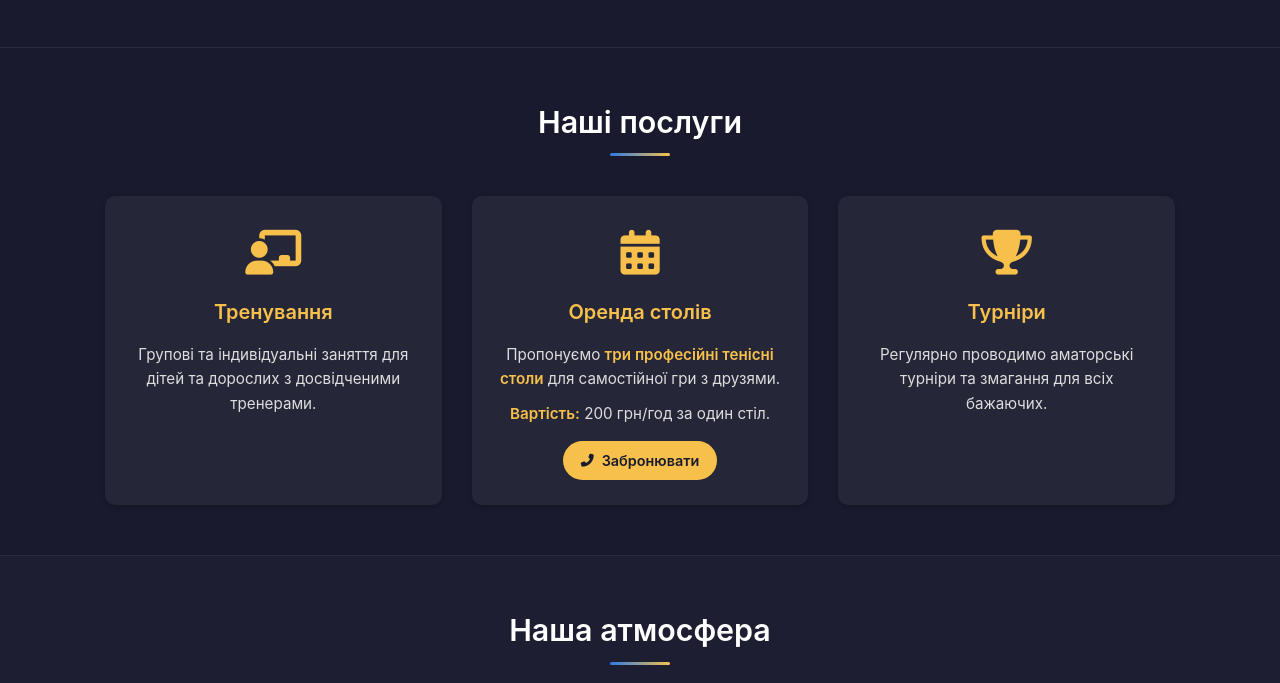
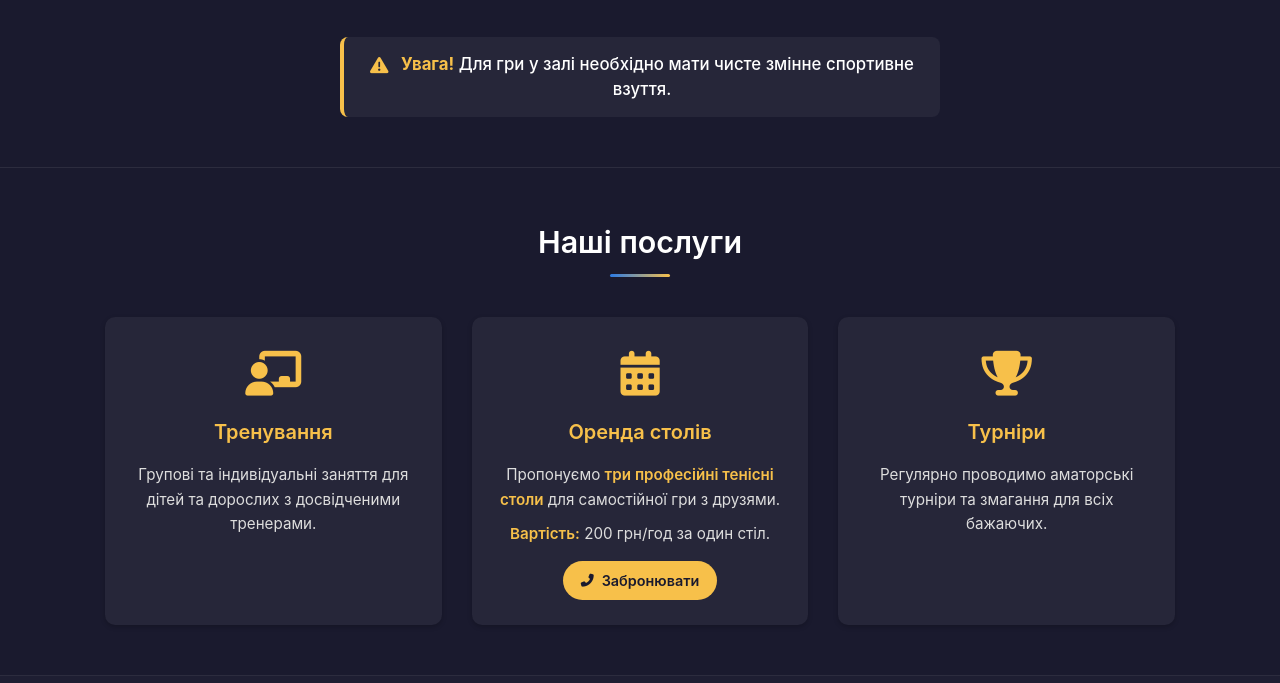
Before and after one commit to ivancheban/toni-tops-club, a plain HTML site: page index.html in a window 1280 px wide. Shown: the part 1017-1700 px from the top of the page. Drawn offline with Linux system fonts and the light colour scheme.

Commit message:
added warning about shoes

```diff
--- a/index.html
+++ b/index.html
@@ -5,10 +5,10 @@
     <meta name="viewport" content="width=device-width, initial-scale=1.0">
 
     <!-- Updated Description -->
-    <meta name="description" content="Клуб настільного тенісу TONI-TOPS у Крюківщині (біля Гатного). Забронювати стіл, тренування, оренда столів, турніри. Контакти та адреса.">
+    <meta name="description" content="Клуб настільного тенісу TONI-TOPS у Крюківщині (біля Гатного). Забронювати стіл, тренування, оренда столів, турніри. Потрібне змінне взуття!">
 
     <!-- Added Keywords Meta Tag -->
-    <meta name="keywords" content="настільний теніс крюківщина, настільний теніс гатне, теніс гатне, теніс крюківщина, оренда столу теніс, тренування настільний теніс">
+    <meta name="keywords" content="настільний теніс крюківщина, настільний теніс гатне, теніс гатне, теніс крюківщина, оренда столу теніс, тренування настільний теніс, змінне взуття теніс">
 
     <!-- Updated Title -->
     <title>Настільний Теніс Крюківщина (Гатне) | Клуб TONI-TOPS</title>
@@ -35,7 +35,6 @@
 
     <header>
         <div class="container header-content">
-            <!-- Updated logo link href -->
             <a href="/" class="logo-link">
                 <img src="logo.webp" alt="Логотип TONI-TOPS" class="logo">
             </a>
@@ -57,7 +56,6 @@
             <div class="container">
                 <h2>Ласкаво просимо до TONI-TOPS!</h2>
                 <p>Ваше місце для настільного тенісу у Крюківщині.</p>
-                <!-- Added Button Wrapper -->
                 <div class="hero-buttons">
                     <a href="tel:+380974002012" class="cta-button">
                        <i class="fas fa-calendar-check"></i> Забронювати стіл
@@ -81,10 +79,16 @@
                         <li>Якісне професійне освітлення</li>
                         <li>Три професійні тенісні столи</li>
                         <li>Зручності: туалет та душ</li>
-                        <!-- Updated text for the bar feature -->
                         <li>Бар з напоями та зона відпочинку</li>
                      </ul>
                  </div>
+
+                 <!-- == ADDED NOTICE FOR SHOES == -->
+                 <div class="important-notice">
+                     <p><i class="fas fa-exclamation-triangle"></i> <strong>Увага!</strong> Для гри у залі необхідно мати чисте змінне спортивне взуття.</p>
+                 </div>
+                 <!-- == END OF ADDED NOTICE == -->
+
             </div>
         </section>
 
@@ -103,7 +107,6 @@
                          <h3>Оренда столів</h3>
                          <p>Пропонуємо <strong>три професійні тенісні столи</strong> для самостійної гри з друзями.</p>
                          <p><strong>Вартість:</strong> 200 грн/год за один стіл.</p>
-                         <!-- Added Button Here -->
                          <a href="tel:+380974002012" class="cta-button-service">
                             <i class="fas fa-phone-alt"></i> Забронювати
                          </a>
--- a/style.css
+++ b/style.css
@@ -314,6 +314,37 @@ main section.visible { /* Class added by JS */
     font-size: 1.2em;
 }
 
+/* === Important Notice Styling === */
+.important-notice {
+    background-color: rgba(255, 255, 255, 0.05); /* Slightly different background */
+    border-left: 4px solid var(--primary-yellow); /* Use yellow accent */
+    padding: 15px 25px;
+    margin: 40px auto 0 auto; /* Add space above, centered */
+    max-width: 600px; /* Match features width for consistency */
+    border-radius: 8px;
+    text-align: center; /* Center the text */
+}
+
+.important-notice p {
+    color: var(--light-text); /* Light text color */
+    font-weight: 500; /* Medium weight */
+    margin: 0; /* Reset default paragraph margin */
+    line-height: 1.5; /* Ensure good line spacing */
+}
+
+.important-notice strong {
+    color: var(--primary-yellow); /* Highlight the word "Увага!" */
+}
+
+.important-notice i {
+    color: var(--primary-yellow); /* Icon color */
+    margin-right: 8px; /* Space between icon and text */
+    font-size: 1.1em; /* Make icon slightly larger */
+    vertical-align: middle; /* Align icon nicely with text */
+}
+/* === End of Important Notice Styling === */
+
+
 /* === Services Section === */
 .service-items {
     display: flex;
```
